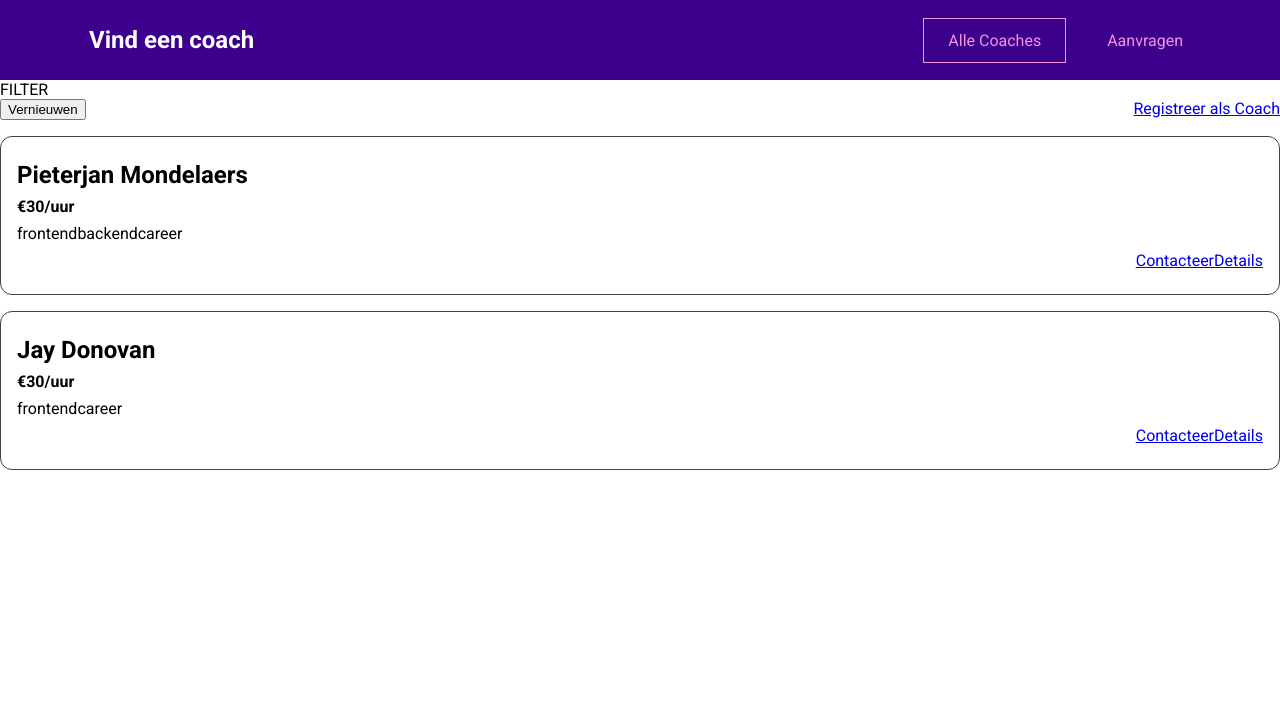
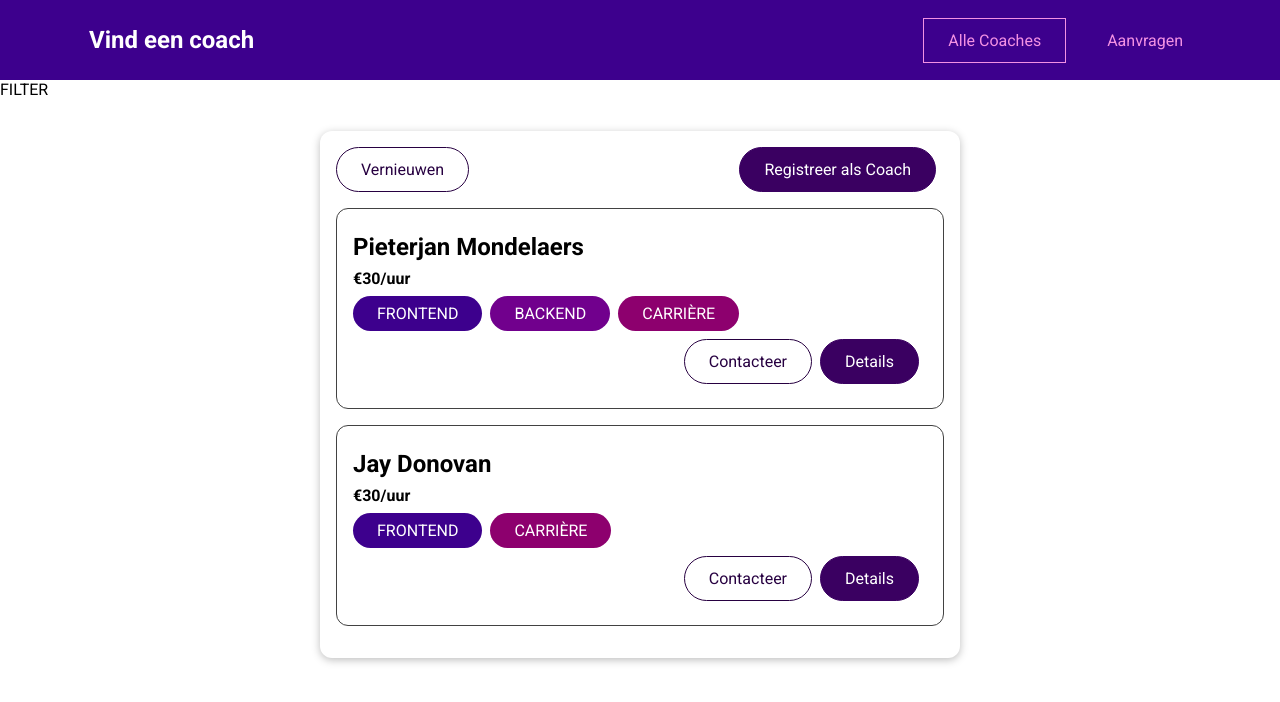
Before and after one commit to PjMondelaers/find-a-coach, a Vue app: page /coaches in a window 1280 px wide. Shown: the top 702 px of the page. Built offline with nearby package versions, Linux system fonts and the light colour scheme.

Commit message:
feat: enhance CoachItem with BaseBadge and BaseButton components; add BaseCard for layout

```diff
--- a/src/components/coaches/CoachItem.vue
+++ b/src/components/coaches/CoachItem.vue
@@ -3,11 +3,18 @@
     <h3>{{ fullName }}</h3>
     <h4>€{{ rate }}/uur</h4>
     <div>
-      <span v-for="area in areas" :key="area">{{ area }}</span>
+      <base-badge
+        v-for="area in areas"
+        :key="area"
+        :type="area"
+        :title="area"
+      ></base-badge>
     </div>
     <div class="actions">
-      <router-link :to="coachContactLink">Contacteer</router-link>
-      <router-link :to="coachDetailsLink">Details</router-link>
+      <base-button link mode="outline" :to="coachContactLink"
+        >Contacteer</base-button
+      >
+      <base-button link :to="coachDetailsLink">Details</base-button>
     </div>
   </li>
 </template>
--- /dev/null
+++ b/src/components/ui/BaseBadge.vue
@@ -0,0 +1,43 @@
+<template>
+  <span class="badge" :class="type">
+    {{ text }}
+  </span>
+</template>
+
+<script>
+export default {
+  props: ["type", "title"],
+
+  computed: {
+    text() {
+      return this.title.toUpperCase();
+    },
+  },
+};
+</script>
+
+<style scoped>
+.badge {
+  background-color: #ccc;
+  color: #252525;
+  border-radius: 30px;
+  padding: 0.5rem 1.5rem;
+  display: inline-block;
+  margin-right: 0.5rem;
+}
+
+.frontend {
+  background-color: #3d008d;
+  color: white;
+}
+
+.backend {
+  background-color: #71008d;
+  color: white;
+}
+
+.carrière {
+  background-color: #8d006e;
+  color: white;
+}
+</style>
--- /dev/null
+++ b/src/components/ui/BaseButton.vue
@@ -0,0 +1,74 @@
+<template>
+  <button :class="mode" v-if="!link">
+    <slot></slot>
+  </button>
+
+  <router-link v-else :to="to" :class="mode">
+    <slot></slot>
+  </router-link>
+</template>
+
+<script>
+export default {
+  props: {
+    link: {
+      type: Boolean,
+      required: false,
+      default: false,
+    },
+    to: {
+      type: String,
+      required: false,
+      default: "/",
+    },
+    mode: {
+      type: String,
+      required: false,
+      default: null,
+    },
+  },
+};
+</script>
+
+<style scoped>
+button,
+a {
+  text-decoration: none;
+  padding: 0.75rem 1.5rem;
+  font: inherit;
+  background-color: #3a0061;
+  border: 1px solid #3a0061;
+  color: white;
+  cursor: pointer;
+  border-radius: 30px;
+  margin-right: 0.5rem;
+  display: inline-block;
+}
+
+a:hover,
+a:active,
+button:hover,
+button:active {
+  background-color: #270041;
+  border-color: #270041;
+}
+
+.flat {
+  background-color: transparent;
+  color: #3a0061;
+  border: none;
+}
+
+.outline {
+  background-color: transparent;
+  border-color: #270041;
+  color: #270041;
+}
+
+.flat:hover,
+.flat:active,
+.outline:hover,
+.outline:active {
+  background-color: #edd2ff;
+}
+</style>
--- /dev/null
+++ b/src/components/ui/BaseCard.vue
@@ -0,0 +1,19 @@
+<template>
+  <div class="card">
+    <slot></slot>
+  </div>
+</template>
+
+<script>
+export default {};
+</script>
+
+<style scoped>
+.card {
+  border-radius: 12px;
+  box-shadow: 0 2px 8px rgba(0, 0, 0, 0.26);
+  padding: 1rem;
+  margin: 2rem auto;
+  max-width: 40rem;
+}
+</style>
--- a/src/pages/coaches/CoachesList.vue
+++ b/src/pages/coaches/CoachesList.vue
@@ -2,9 +2,10 @@
   <section>FILTER</section>
 
   <section>
+    <base-card>
       <div class="controls">
-      <button>Vernieuwen</button>
-      <router-link to="/register">Registreer als Coach</router-link>
+        <base-button mode="outline">Vernieuwen</base-button>
+        <base-button to="/register" link>Registreer als Coach</base-button>
       </div>
       <ul v-if="hasCoaches">
         <coach-item
@@ -18,6 +19,7 @@
         ></coach-item>
       </ul>
       <h3 v-else>Geen coaches gevonden</h3>
+    </base-card>
   </section>
 </template>
 
--- a/src/store/modules/coaches/index.js
+++ b/src/store/modules/coaches/index.js
@@ -12,7 +12,7 @@
           id: "c1",
           firstName: "Pieterjan",
           lastName: "Mondelaers",
-          areas: ["frontend", "backend", "career"],
+          areas: ["frontend", "backend", "carrière"],
           description:
             "Mijn naam is Pieterjan en ik heb een paar jaar ervaring als freelance web developer. Laat me jou helpen om een beter developer te worden!",
           hourlyRate: 30,
@@ -21,7 +21,7 @@
           id: "c2",
           firstName: "Jay",
           lastName: "Donovan",
-          areas: ["frontend", "career"],
+          areas: ["frontend", "carrière"],
           description:
             "Ik ben Jay en als een senior developer in een groot tech bedrijf, kan ik je helpen met je eerste top te landen of beter te worden in je huidige job.",
           hourlyRate: 30,
```
Also changed, not shown: src/main.js (+7 -0 lines). Lines whose indentation alone changed are shown as unchanged.
